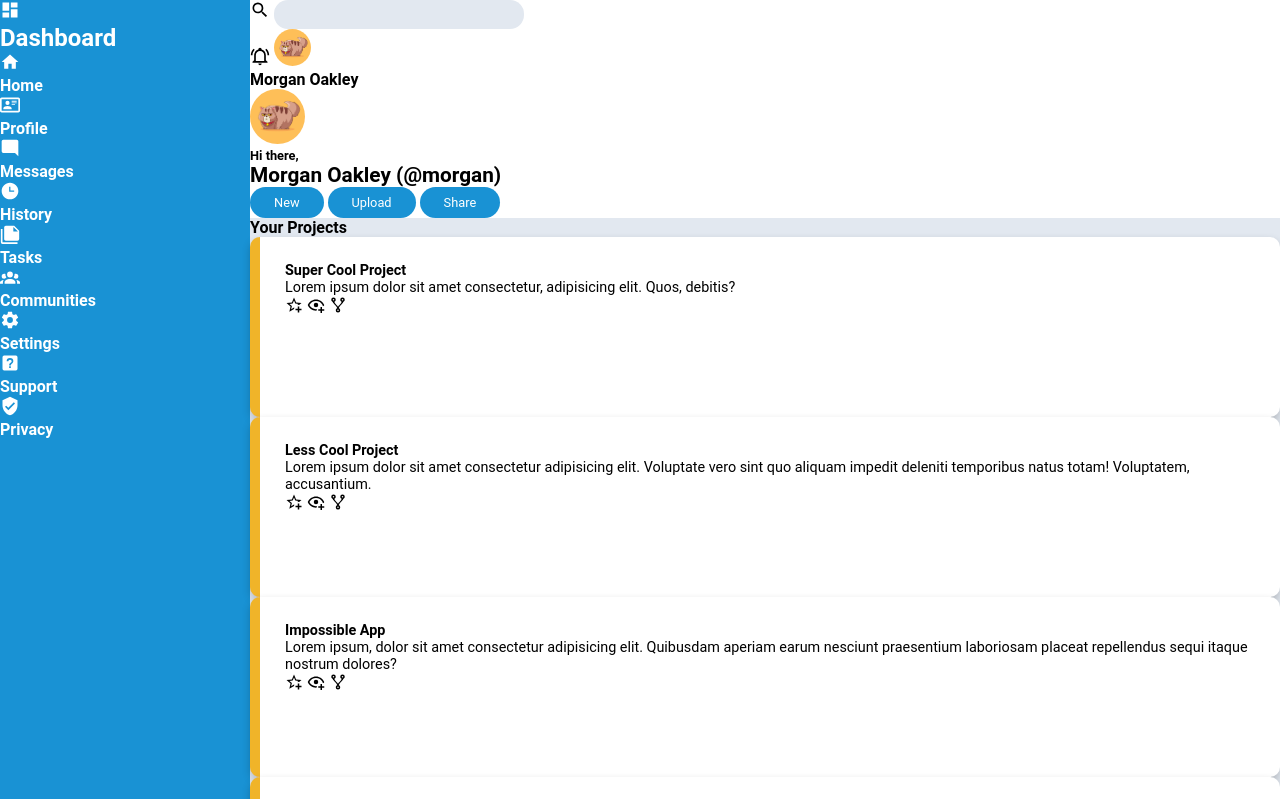
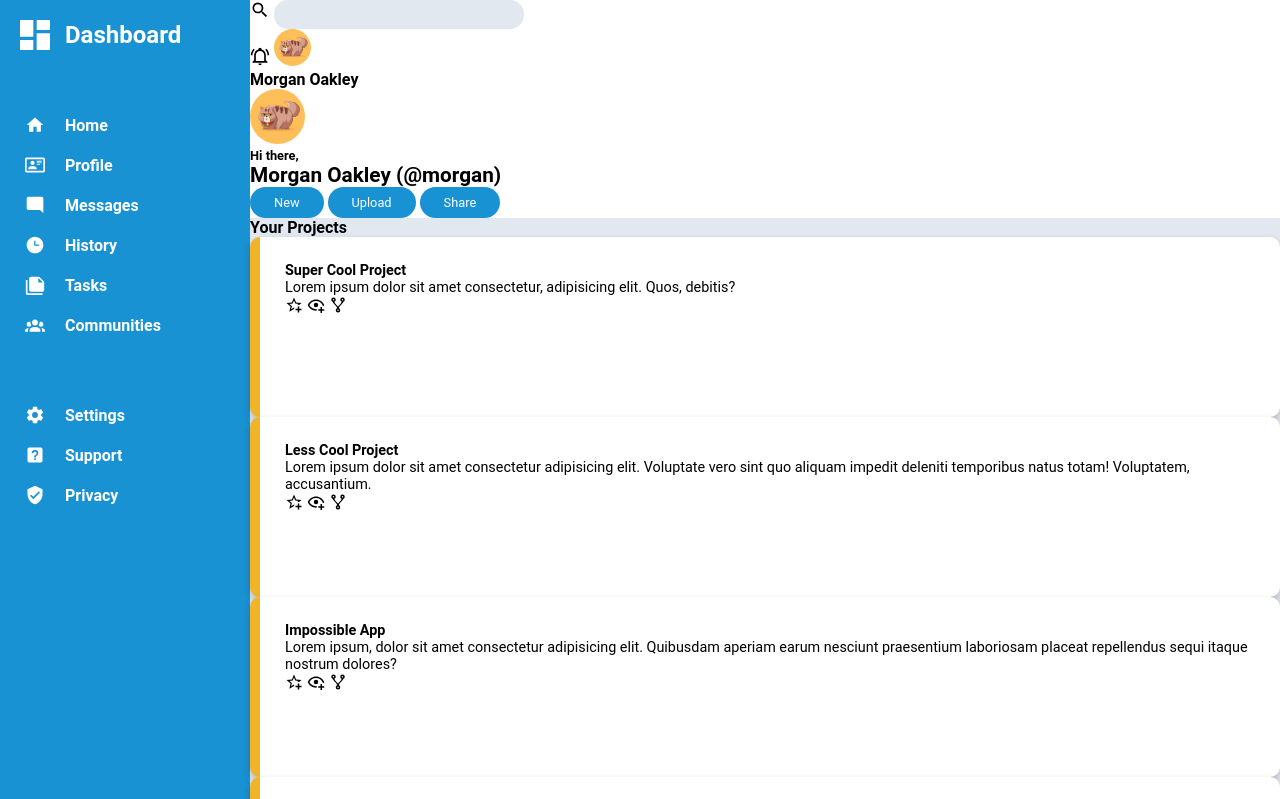
Before and after one commit to BaoLong294/odin-admin-dashboard, a plain HTML site: page index.html in a window 1280 px wide. Shown: the top 799 px of the page. Drawn offline with Linux system fonts and the light colour scheme.

Commit message:
feat: style and structure sidebar
- Split sidebar into top, middle, bottom groups.
- Use grid per item (icon | label) for clean alignment.
- Add spacing, padding, and icon sizing.

```diff
--- a/index.html
+++ b/index.html
@@ -11,13 +11,14 @@
     <div class="container">
       <!-- SIDEBAR SECTION -->
       <div class="sidebar">
-        <div>
+        <div class="sidebar-top">
           <svg class="dashboard-icon">
             <use href="./icons.svg#dashboard-icon"></use>
           </svg>
           <h1>Dashboard</h1>
         </div>
 
+        <div class="sidebar-middle">
           <div>
             <svg class="home-icon">
               <use href="./icons.svg#home-icon"></use>
@@ -59,7 +60,9 @@
             </svg>
             <p>Communities</p>
           </div>
+        </div>
 
+        <div class="sidebar-bottom">
           <div>
             <svg class="settings-icon">
               <use href="./icons.svg#settings-icon"></use>
@@ -79,6 +82,7 @@
               <use href="./icons.svg#privacy-icon"></use>
             </svg>
             <p>Privacy</p>
+          </div>
         </div>
       </div>
 
--- a/style.css
+++ b/style.css
@@ -17,6 +17,25 @@
   grid-row: 1/3;
   background-color: #1992d4;
   color: white;
+  padding: 15px;
+  display: flex;
+  flex-direction: column;
+  gap: 50px;
+}
+
+.sidebar-top,
+.sidebar-middle div,
+.sidebar-bottom div {
+  display: grid;
+  grid-template-columns: 40px auto;
+  grid-template-rows: 40px;
+  align-items: center;
+  gap: 10px;
+}
+
+.sidebar-middle svg,
+.sidebar-bottom svg {
+  justify-self: center;
 }
 
 .sidebar h1 {
@@ -33,9 +52,9 @@
   height: 20px;
 }
 
-.dashboard-icon {
+svg[class="dashboard-icon"] {
+  height: 40px;
   width: 40px;
-  height: 40px;
 }
 
 /* HEADER */
```
Lines whose indentation alone changed are shown as unchanged.
